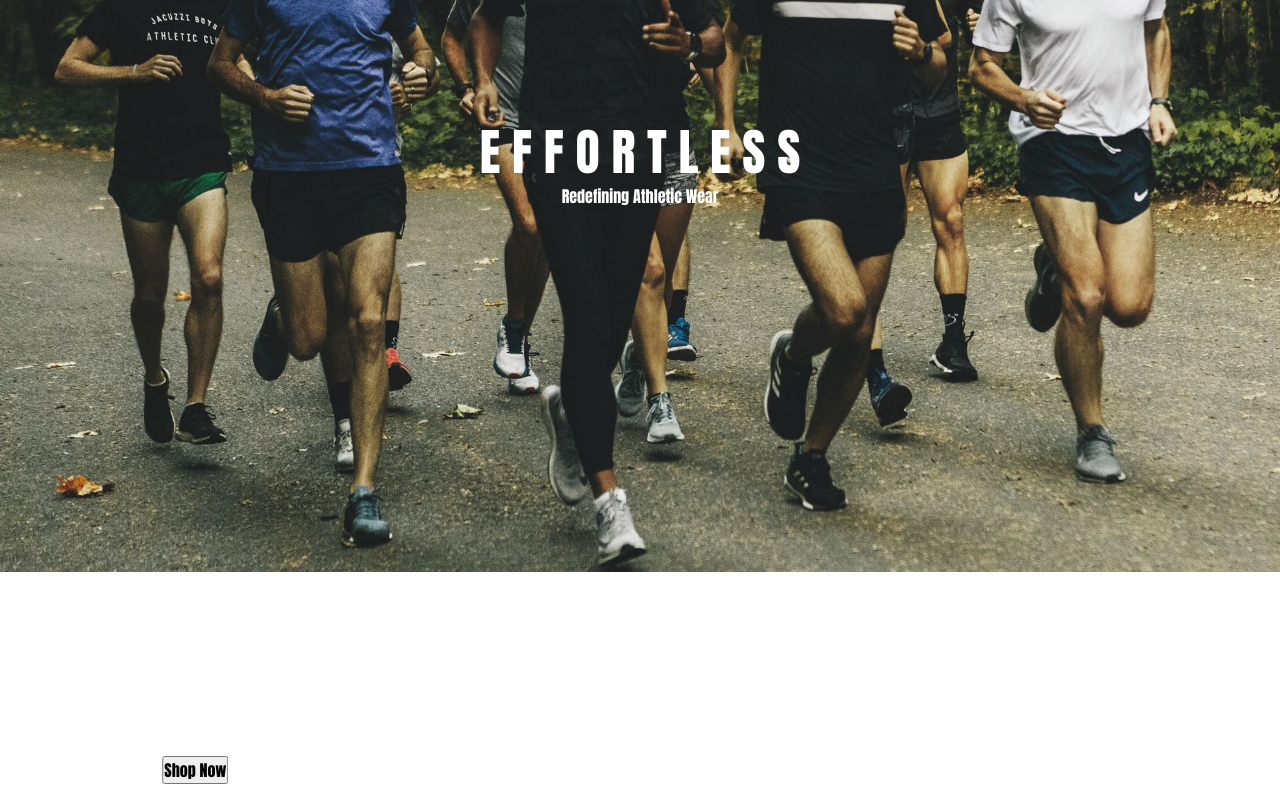
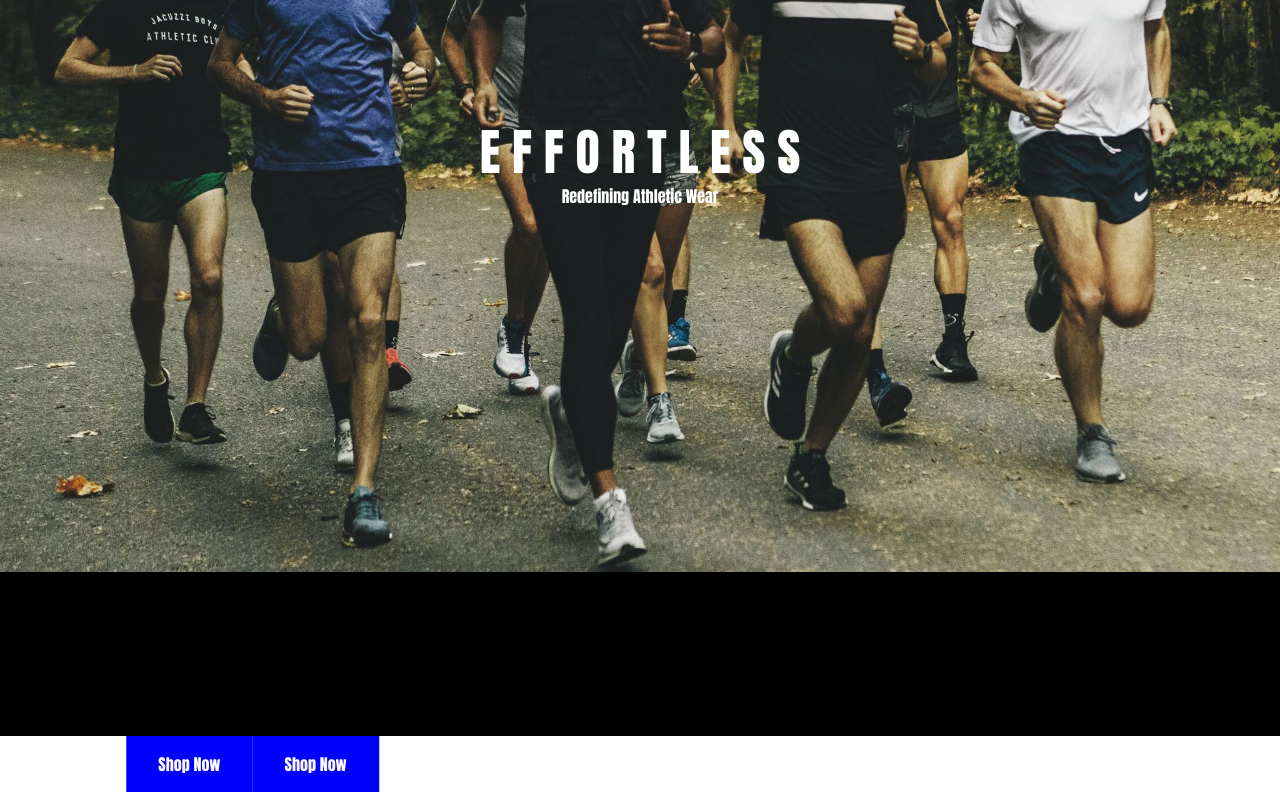
Before and after one commit to ydnamjs/CISC275012-S23-FinalProjectStarter, a React (Create React App) app: page / in a window 1280 px wide. Shown: the part 284-1084 px from the top of the page. Built offline with nearby package versions, Linux system fonts and the light colour scheme.

Commit message:
better way to do the Shop Now button

```diff
--- a/src/components/Main.css
+++ b/src/components/Main.css
@@ -2,6 +2,9 @@
     margin: 0;
     padding: 0;
     font-family: Impact, Haettenschweiler, "Arial Narrow Bold", sans-serif;
+}
+.image1 {
+    background-color: black;
 }
 .image1 img {
     position: relative;
@@ -26,6 +29,8 @@
     text-align: center;
 }
 .image1 .shop-now {
+    color: white;
+    background-color: blue;
     border: none;
     padding: 16px 32px;
     text-align: center;
--- a/src/components/Main.tsx
+++ b/src/components/Main.tsx
@@ -8,13 +8,12 @@ const FrontPage = () => {
             <img src={runners}></img>
             <h1 className="text">E F F O R T L E S S</h1>
             <p className="description">Redefining Athletic Wear</p>
-            <form
-                className="shop-now"
-                method="GET"
-                action="https://www.google.com"
-            >
-                <input type="submit" value="Shop Now" />
-            </form>
+            <a href="http://google.com" className="shop-now">
+                Shop Now
+            </a>
+            <a href="http://google.com" className="shop-now">
+                Shop Now
+            </a>
         </div>
     );
 };
```
